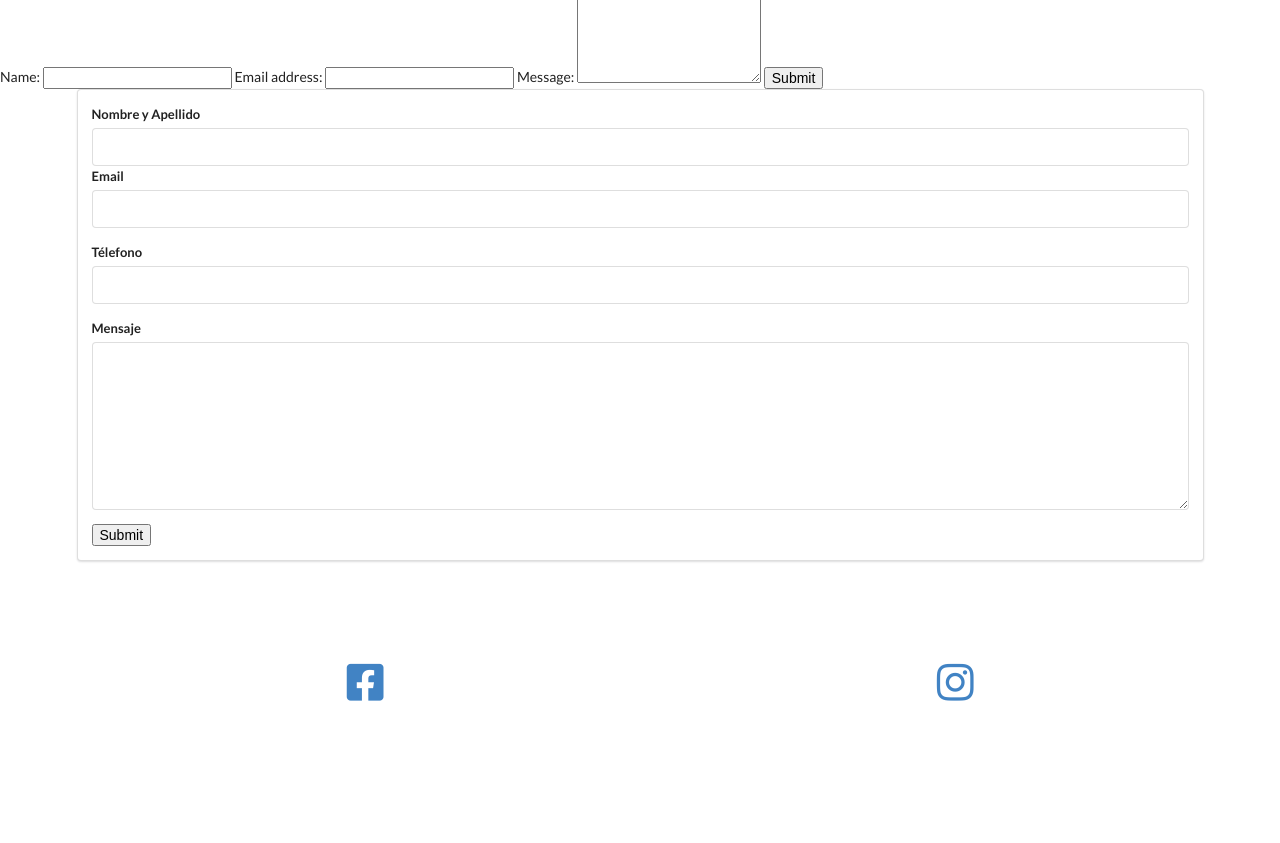
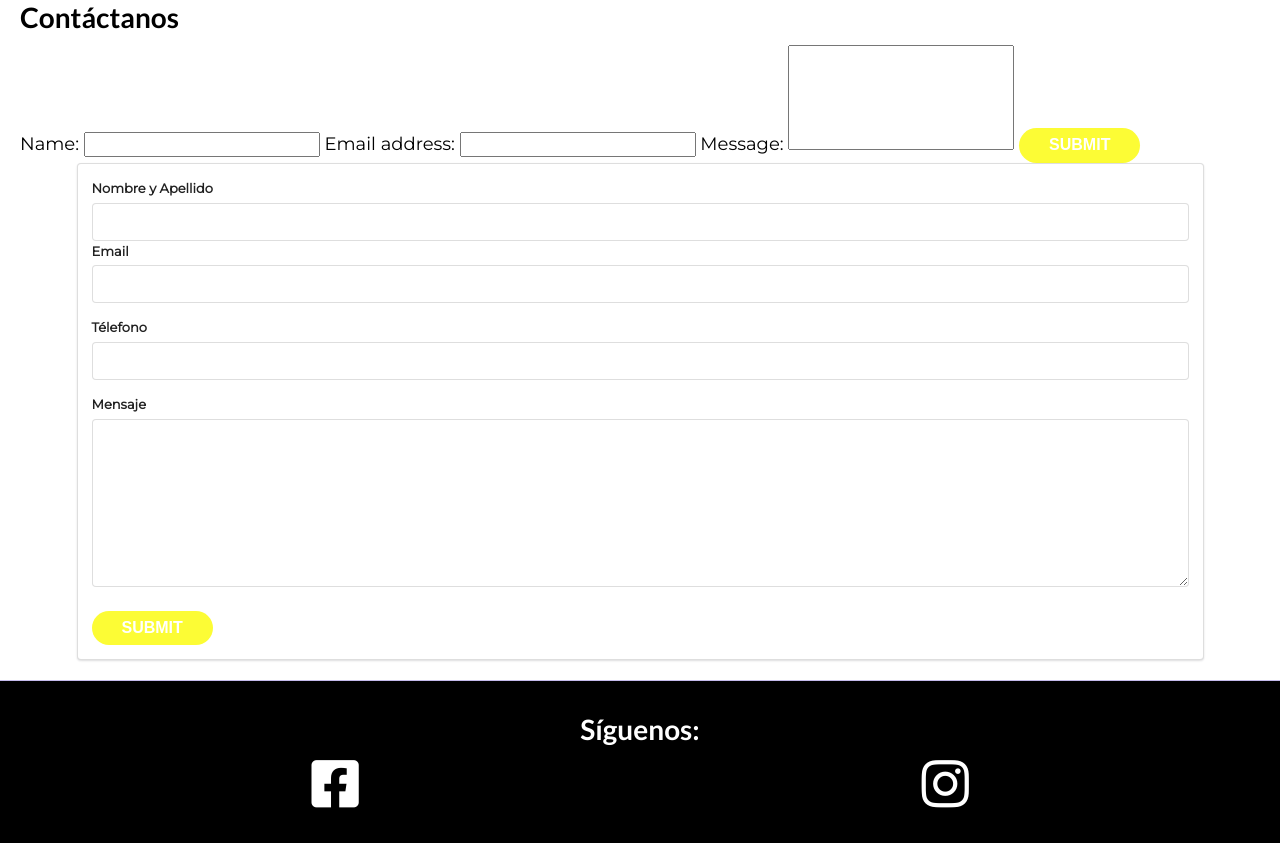
Before and after one commit to djra26111990/djra26111990.github.io, a PHP site: page / in a window 1280 px wide. Shown: the part 1801-2644 px from the top of the page. Before the commit the page ends 2502 px from the top, so only its background shows below. Run offline with PHP 8.4, Linux system fonts and the light colour scheme; some libraries are stand-ins or nearby versions.

Commit message:
Update styles.css

```diff
--- a/styles.css
+++ b/styles.css
@@ -1,3 +1,88 @@
+@import url('https://fonts.googleapis.com/css?family=Montserrat&display=swap');
+
+:root {
+	--primary-color: #2d2254;
+	--secondary--color: #f5c42f;
+	--tertiary--color: black;
+	--text-color: #c5bbec;
+}
+
+* {
+	box-sizing: border-box;
+	margin: 0;
+	padding: 0;
+}
+
+body {
+	font-family: 'Montserrat', sans-serif;
+	color: var(--tertiary--color);
+	font-size: 18px;
+	line-height: 1.6;
+}
+
+h1,
+h2,
+h3,
+p {
+	margin-bottom: 10px;
+}
+
+a {
+	text-decoration: none;
+	color: #fff;
+}
+
+ul {
+	list-style: none;
+}
+
+.btn {
+	display: inline-block;
+	border: 0;
+	background: #fcfc35;
+	color: #fff;
+	border-radius: 20px;
+	padding: 8px 30px;
+	text-transform: uppercase;
+	font-weight: bold;
+	font-size: 16px;
+	margin-top: 10px;
+}
+
+.btn:hover {
+	//transform: scale(1.10);
+	background: #fc9803;
+}
+
+/**.primary-text {
+	color: var(--primary-color);
+}
+
+.secondary-text {
+	color: var(--secondary--color);
+}**/
+
+.section {
+	position: relative;
+	padding: 0 20px;
+}
+
+/* Section Top */
+.section-top {
+	min-height: 500px;
+	background: url('/img/banner.jpeg') no-repeat;
+	background-size: 1350px 500px;
+	display: flex;
+	justify-content: space-around;
+}
+
+.section-top h1 {
+	font-size: 70px;
+	line-height: 1.3;
+	text-shadow: 2px 2px 2px #9c9c9c;
+    color: white;
+}
+
 .section-top h2 {
 	//font-size: 70px;
 	line-height: 1.3;
@@ -74,6 +159,17 @@
     text-shadow: 2px 2px 2px #9c9c9c;
 }
 
+/* Formulario de contacto */
+p.parrafo-coment {
+    color: green;
+}
+
+textarea {
+  resize: none;
+}
+
+/* Formulario de contacto */
+
 /* Footer */
 .footer {
     color: white;
```
